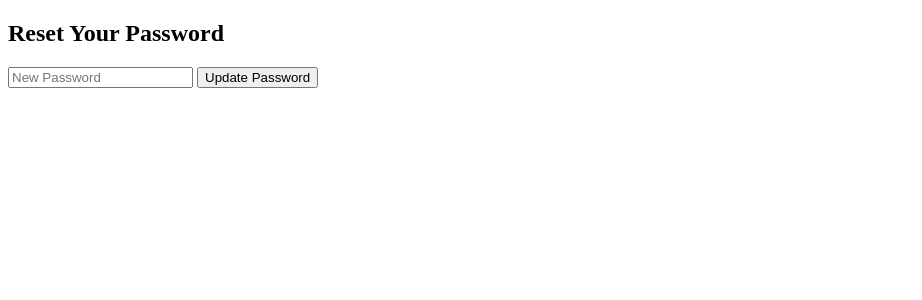
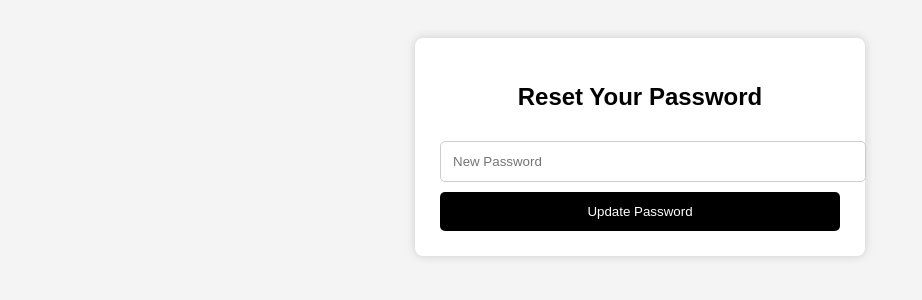
Before and after one commit to Kiluhub/freelance-php, a PHP site: page /reset_password.php in a window 1280 px wide. Shown: the top 300 px of the page, without its empty margins (0-922 px from the left). Run offline with PHP 8.4, Linux system fonts and the light colour scheme; some libraries are stand-ins or nearby versions.

Commit message:
🚀 Update: latest changes

```diff
--- a/contact.php
+++ b/contact.php
@@ -69,7 +69,7 @@
         </div>
 
         <div class="contact-item">
-            <i>⏰</i> Support Hours
+            <i>⏰</i> 24/7 Live Support
         </div>
 
 </div>
--- a/reset_password.php
+++ b/reset_password.php
@@ -20,7 +20,6 @@ if ($_SERVER["REQUEST_METHOD"] === "POST") {
             'email' => $row['email']
         ]);
 
-        // Remove the token
         $conn->prepare("DELETE FROM password_resets WHERE token = :token")->execute(['token' => $token]);
         $message = "✅ Password updated. You can now login.";
     } else {
@@ -28,16 +27,66 @@ if ($_SERVER["REQUEST_METHOD"] === "POST") {
     }
 }
 ?>
+
 <!DOCTYPE html>
 <html>
-<head><title>Reset Password</title></head>
+<head>
+    <meta charset="UTF-8">
+    <title>Reset Password</title>
+    <style>
+        body {
+            background: #f4f4f4;
+            font-family: Arial, sans-serif;
+            padding: 30px;
+        }
+        .form-container {
+            max-width: 400px;
+            background: white;
+            padding: 25px;
+            margin: auto;
+            box-shadow: 0 0 10px #ccc;
+            border-radius: 8px;
+        }
+        h2 {
+            text-align: center;
+        }
+        input, button {
+            width: 100%;
+            padding: 12px;
+            margin-top: 10px;
+            border-radius: 5px;
+            border: 1px solid #ccc;
+        }
+        button {
+            background: black;
+            color: white;
+            border: none;
+        }
+        .message {
+            text-align: center;
+            margin-top: 15px;
+            color: #d00;
+        }
+        .message.success {
+            color: green;
+        }
+    </style>
+</head>
 <body>
+<div class="form-container">
+    <h2>Reset Your Password</h2>
     <form method="post">
-        <h2>Reset Your Password</h2>
+        <!-- Hidden token from URL -->
         <input type="hidden" name="token" value="<?= htmlspecialchars($token) ?>">
         <input type="password" name="password" placeholder="New Password" required>
         <button type="submit">Update Password</button>
-        <p><?= htmlspecialchars($message) ?></p>
     </form>
+
+    <?php if (!empty($message)): ?>
+        <p class="message <?= strpos($message, '✅') !== false ? 'success' : '' ?>">
+            <?= htmlspecialchars($message) ?>
+        </p>
+    <?php endif; ?>
+</div>
 </body>
 </html>
```
